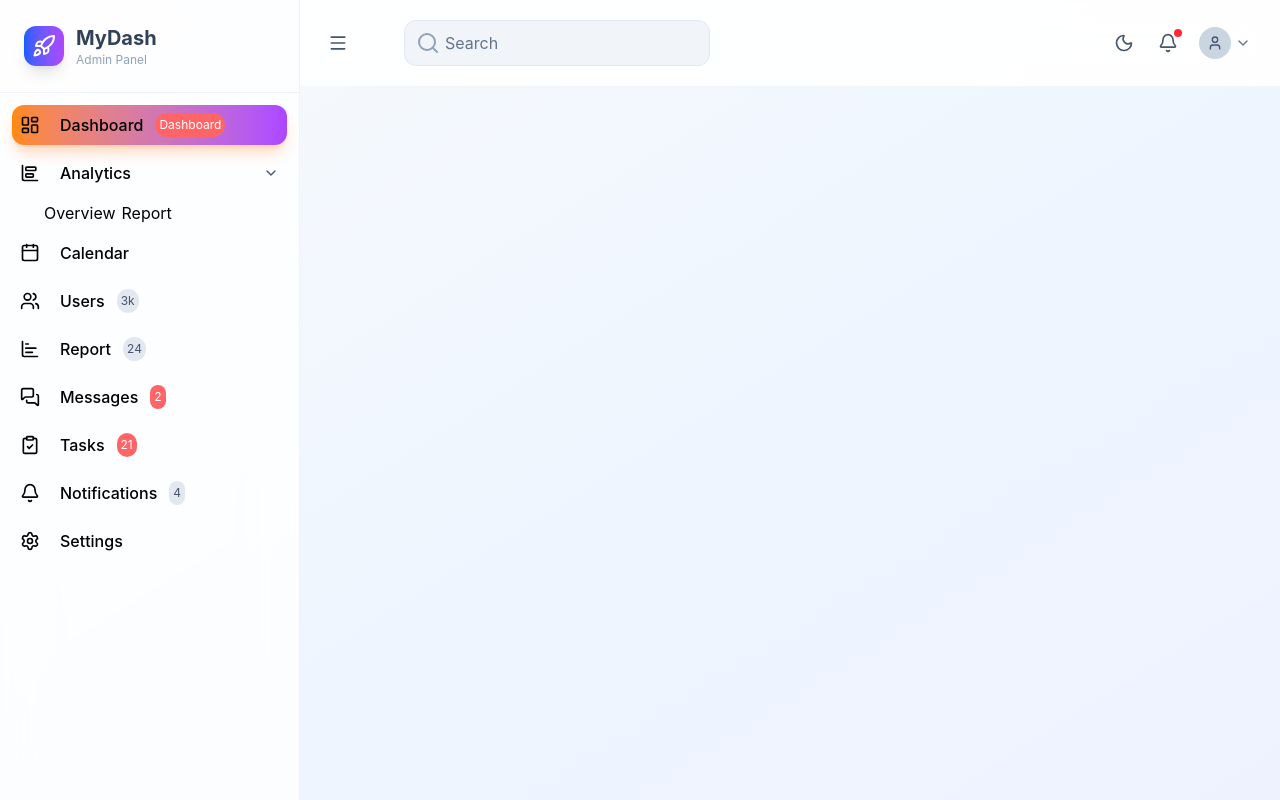
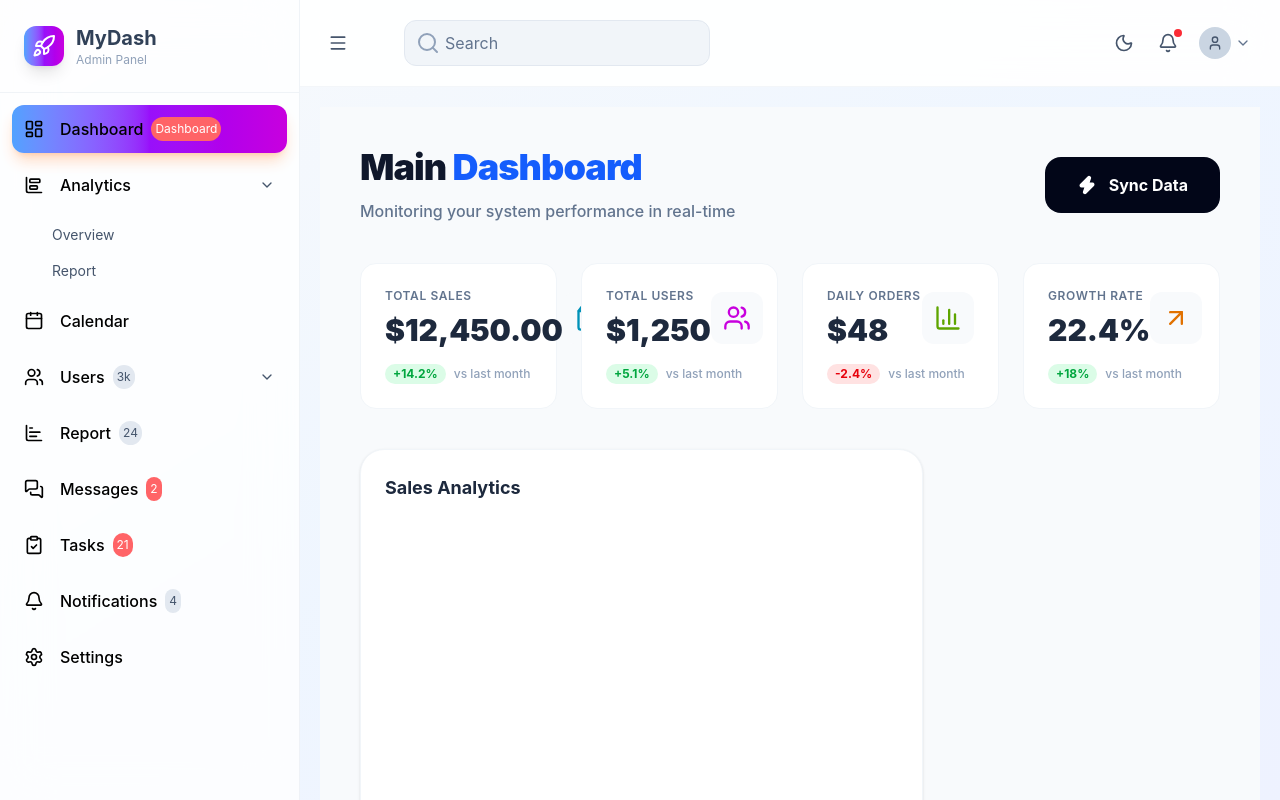
Before and after one commit to shourya-malviya23/dashboard-admin, a React (Vite) app: page / in a window 1280 px wide. Built offline with nearby package versions, Linux system fonts and the light colour scheme.

Commit message:
built main dashboard stat cards and worked on the chart implementation

```diff
--- a/package.json
+++ b/package.json
@@ -14,6 +14,8 @@
     "lucide-react": "^1.25.0",
     "react": "^19.2.7",
     "react-dom": "^19.2.7",
+    "rechart": "^0.0.1",
+    "recharts": "^3.10.1",
     "tailwindcss": "^4.3.3"
   },
   "devDependencies": {
--- a/src/App.jsx
+++ b/src/App.jsx
@@ -2,6 +2,8 @@ import React from "react";
 import "./App.css";
 import Sidebar from "./Components/Layouts/Sidebar";
 import Header from "./Components/Layouts/Header";
+import Dashboard from "./pages/Dashboard";
+
 
 function App() {
   const [sidebarCollapsed, setSidebarCollapsed] = React.useState(false);
@@ -16,7 +18,13 @@ function App() {
           onChangePages={setCurrentPage}
         />
         <div className="flex flex-1 flex-col overflow-hidden">
-          <Header />
+          <Header  sidebarCollapsed = {sidebarCollapsed} onToggleSidebar = {() => setSidebarCollapsed(!sidebarCollapsed)}/>
+
+        <main className="flex-1 overflow-y auto bg-transparent">
+          <div className="p-5 space-y-5 ">
+            {currentPage === "dashboard" && <Dashboard />}
+          </div>
+        </main>
         </div>
       </div>
     </div>
--- /dev/null
+++ b/src/Components/Card/StatCard.jsx
@@ -0,0 +1,33 @@
+import React from 'react'
+
+function StatCard({ title, value, trend, trendType, Icon, neonColor }) {
+
+  const colors = {
+    cyan: "dark:shadow-[0_0_15px_rgba(34,211,238,0.2)] dark:border-cyan-500/50 text-cyan-600 dark:text-cyan-400",
+    fuchsia: "dark:shadow-[0_0_15px_rgba(232,121,249,0.2)] dark:border-fuchsia-500/50 text-fuchsia-600 dark:text-fuchsia-400",
+    lime: "dark:shadow-[0_0_15px_rgba(163,230,53,0.2)] dark:border-lime-500/50 text-lime-600 dark:text-lime-400 ",
+    amber: "dark:shadow-[0_0_15px_rgba(251,191,36,0.2)] dark:border-cyan-500/50 text-amber-600 dark:text-amber-400 "
+
+  }
+
+  return (
+    <div className = {`bg-white dark:bg-slate-900/50 p-6 rounded-2xl border border-slate-100 dark:border-slate-800 transition-all duration-300 hover:scale-[1.02] ${colors[neonColor]}`}>
+        <div className = "flex justify-between items-center">
+            <div>
+                <p className = "text-slate-500 dark:text-slate-400 text-xs uppercase tracking-wider font-semibold">{title}</p>
+                <h3 className = "text-3xl font-black mt-2 text-slate-800 dark:text-white dark:drop-shadow-[0_0_8px_rgba(255,255,255,0.3)]">{value}</h3>
+            </div>
+            <div className = "p-3 rounded-xl bg-slate-50 dark:bg-slate-800">
+                <Icon className = "w-7 h-7"/>
+            </div>
+        </div>
+
+        <div className = "mt-4 flex items-center space-x-2">
+            <span className={`text-xs font-bold px-2 py-0.5 rounded-full ${trendType === 'up' ? "bg-green-100 text-green-600 dark:bg-green-500/20 dark:text-green-400" : "bg-red-100 text-red-600 dark:bg-red-500/20 dark:text-red-400 "}`}>{trend}</span>
+            <span className="text-xs text-slate-400 font-medium">vs last month</span>
+        </div>
+    </div>
+  )
+}
+
+export default StatCard
--- /dev/null
+++ b/src/Components/Charts/NeonChart.jsx
@@ -0,0 +1,42 @@
+import React from 'react'
+import {
+  ResponsiveContainer,
+  AreaChart,
+  Area,
+  XAxis,
+  YAxis,
+  Tooltip,
+  CartesianGrid
+} from "recharts";
+
+const data = [
+    {name:"Jan", sales:4000},
+    {name:"Feb", sales:3000},
+    {name:"Mar", sales:2500},
+    {name:"Apr", sales:4000},
+    {name:"May", sales:1890},
+    {name:"Jun", sales:3490},
+    {name:"Jul", sales:2390},
+
+]
+
+function NeonChart() {
+  return (
+    <div className="bg-white dark:bg-slate-900/50 p-6 rounded-3xl border border-slate-100 dark:border-slate-800 shadow-sm">
+        <h3 className="text-lg font-bold text-slate-800 mb-6 dark:text-white">Sales Analytics</h3>
+        <div className="h-[300px] w-full">
+            <ResponsiveContainer width="100%" height="100%">
+                <AreaChart data = {data}>
+                    <defs>
+                        <linearGradient id="colorSales" x1="0" y1="0" x2="0" y2="1">
+                            <stop offset="5%" stopColor='#22d3ee' stopOpacity={0.3} />
+                        </linearGradient>
+                    </defs>
+                </AreaChart>
+            </ResponsiveContainer>
+        </div>
+    </div>
+  )
+}
+
+export default NeonChart
--- a/src/Components/Layouts/Header.jsx
+++ b/src/Components/Layouts/Header.jsx
@@ -10,7 +10,7 @@ import {
   Settings,
   LogOut,
 } from "lucide-react";
-function Header() {
+function Header({ sidebarCollapsed , onToggleSidebar}) {
   const [isMenuOpen, setIsMenuOpen] = React.useState(false);
 
   const applyTheme = (isDark) => {
@@ -51,7 +51,7 @@ function Header() {
       <div className="flex items-center justify-between">
         {/* left items */}
         <div className="flex items-center space-x-3">
-          <button className="p-2 rounded-lg text-slate-600 dark:text-slate-300 hover:bg-slate-100 dark:hover:bg-slate-700 transition-colors">
+          <button className="p-2 rounded-lg text-slate-600 dark:text-slate-300 hover:bg-slate-100 dark:hover:bg-slate-700 transition-colors" onClick = {onToggleSidebar}>
             <Menu className="w-5 h-5" />
           </button>
           <div className="flex-1 max-w-md mx-9">
--- a/src/Components/Layouts/Sidebar.jsx
+++ b/src/Components/Layouts/Sidebar.jsx
@@ -43,6 +43,11 @@ const menuItems = [
     icon: Users,
     label: "Users",
     count: "3k",
+    submenu: [
+      { id: "employee", label: "Employee" },
+      { id: "admins", label: "Admins" },
+      { id: "users", label: "Users" },
+    ],
   },
 
   {
@@ -99,11 +104,11 @@ function Sidebar({ collapsed, onToggle, currentPage, onChangePages }) {
 
   return (
     <div
-      className={`${collapsed ? "w-20" : "w-75 "} transition duration-300 ease-in-out bg-white/80 dark:bg-slate-900/80 backdrop-blur-xl border-r border-slate-200/50 dark:border-slate-700/50 flex flex-col relative z-10`}
+      className={`${collapsed ? "w-20" : "w-75 "} transition-all duration-300 ease-in-out bg-white/80 dark:bg-slate-900/80 backdrop-blur-xl border-r border-slate-200/50 dark:border-slate-700/50 flex flex-col relative z-10`}
     >
       <div className="p-6 border-b border-slate-200/50 dark:border-slate-700/50">
         <div className="flex items-center space-x-3">
-          <div className="w-10 h-10 bg-linear-to-r from-blue-600 to-purple-500 rounded-xl flex items-center justify-center shadow-lg ">
+          <div className="w-10 h-10 bg-linear-to-r from-blue-400 via-purple-600 to-fuchsia-600 rounded-xl flex items-center justify-center shadow-lg ">
             <Rocket className="w-6 h-6 text-white" />
           </div>
           {!collapsed && (
@@ -125,8 +130,8 @@ function Sidebar({ collapsed, onToggle, currentPage, onChangePages }) {
           return (
             <div key={item.id}>
               <button
-                className={`w-full flex items-center justify-between p-2 rounded-xl transition-all duration-200
-                  ${currentPage === item.id || item.active ? "bg-linear-to-r from-orange-400 to-purple-500 text-white shadow-lg shadow-orange-500/25" : "text-slate-600 dark:text-slate-300 hover:bg-slate-100 dark:hover:bg-slate-800/50 "}`}
+                className={`flex items-center justify-between p-3 rounded-xl transition-all duration-200 ${collapsed ? "" : "w-full"}
+                  ${currentPage === item.id || item.active ? "bg-linear-to-r from-blue-400 via-purple-600 to-fuchsia-600 text-white shadow-lg shadow-orange-500/25" : "text-slate-600 dark:text-slate-300 hover:bg-slate-100 dark:hover:bg-slate-800/50 "}`}
                 onClick={() => {
                   if (item.submenu) {
                     toggleExp(item.id);
@@ -135,17 +140,14 @@ function Sidebar({ collapsed, onToggle, currentPage, onChangePages }) {
                   }
                 }}
               >
-                <div className="flex items-center space-x-3 ">
-                  <item.icon className="w-5 h-5 text-black dark:text-white" />
+                <div className="flex items-center justify-center space-x-2">
+                  <item.icon className="w-5 h-5 text-black dark:text-white text-center  " />
                   {!collapsed && (
                     <>
                       <span className="font-medium ml-2 text-black dark:text-slate-200">
                         {" "}
                         {item.label}{" "}
                       </span>
-                    </>
-                  )}
-
                       {/* Badge items */}
                       {item.badge && (
                         <span className="px-1 py-1 text-xs bg-red-400 text-white rounded-full ">
@@ -159,6 +161,9 @@ function Sidebar({ collapsed, onToggle, currentPage, onChangePages }) {
                       {item.count}
                     </span>
                   )}
+                    </>
+                  )}
+
                 </div>
                 {!collapsed && item.submenu && (
                   <ChevronDown className="w-4 h-4 transition-transform" />
@@ -166,10 +171,10 @@ function Sidebar({ collapsed, onToggle, currentPage, onChangePages }) {
               </button>
 
               {/* Submenu items */}
-              {!collapsed && item.submenu && (
+              {!collapsed && item.submenu && expendedItems.has(item.id) && (
                 <div className="mt-2 ml-8 space-x-1.5">
                   {item.submenu.map((itemsub) => {
-                    return <button>{itemsub.label}</button>;
+                    return <button className="w-full text-left p-2 text-sm text-slate-600 dark:text-slate-400 hover:text-slate-800 dark:hover:text-slate-200 hover:bg-slate-100 dark:hover:bg-slate-800/50 rounded-lg transition-all">{itemsub.label}</button>;
                   })}
                 </div>
               )}
--- /dev/null
+++ b/src/pages/Dashboard/index.jsx
@@ -0,0 +1,70 @@
+import { ArrowUpRight, BarChart3, ShoppingBag, Users, Zap } from 'lucide-react'
+import React from 'react'
+import StatCard from '../../Components/Card/StatCard'
+import NeonChart from '../../Components/Charts/NeonChart'
+
+function Dashboard() {
+  return (
+    <div className="min-h-screen bg-slate-50 dark:bg-[#020617] p-4 md:p-10 transition-colors duration-500">
+      <div className="max-w-7xl mx-auto space-y-10">
+        <div className="flex flex-col md:flex-row md:items-center justify-between gap-6">
+          <div>
+            <h1 className = "text-4xl font-black text-slate-900 dark:text-white tracking-tight">
+              Main <span className="text-blue-600 dark:drop-shadow-[0_0_15px_rgba(6,182,212,0.6)]">
+                Dashboard
+              </span>
+            </h1>
+            <p className="text-slate-500 dark:text-slate-400 mt-3 font-medium">Monitoring your system performance in real-time</p>
+          </div>
+
+          <button className="flex items-center justify-center space-x-3 bg-slate-950 dark:bg-cyan-500 text-white dark:text-slate-950 font-bold px-8 py-4 rounded-2xl hover:scale-105 transition-all dark:shadow-[6, 18,212,0.4]">
+            <Zap className="w-5 h-5 fill-current" />
+            <span>Sync Data</span>
+          </button>
+        </div>
+
+        {/* StatCard*/}
+        <div className="grid grid-cols-1 sm:grid-cols-2 lg:grid-cols-4 gap-6 ">
+          <StatCard title = "Total Sales"
+                    value = "$12,450.00"
+                    trend = "+14.2%"
+                    trendType = "up"
+                    Icon = {ShoppingBag}
+                    neonColor = "cyan"
+          />
+          <StatCard title = "Total Users"
+                    value = "$1,250"
+                    trend = "+5.1%"
+                    trendType = "up"
+                    Icon = {Users}
+                    neonColor = "fuchsia"
+          />
+          <StatCard title = "Daily Orders"
+                    value = "$48"
+                    trend = "-2.4%"
+                    trendType = "down"
+                    Icon = {BarChart3}
+                    neonColor = "lime"
+          />
+          <StatCard title = "Growth Rate"
+                    value = "22.4%"
+                    trend = "+18%"
+                    trendType = "up"
+                    Icon = {ArrowUpRight}
+                    neonColor = "amber"
+          />
+        </div>
+        {/* Chart*/}
+        <div className= "grid grid-cols-1 lg:grid-cols-3 gap-8">
+          <div className="lg:col-span-2">
+            <NeonChart />
+          </div>
+        </div>
+        {/* User Table*/}
+
+      </div>
+    </div>
+  )
+}
+
+export default Dashboard
```
Also changed, not shown: src/Components/Tables/index.jsx (added), 1 other file (tests, documents, lock files or other folders). Lines whose indentation alone changed are shown as unchanged.
